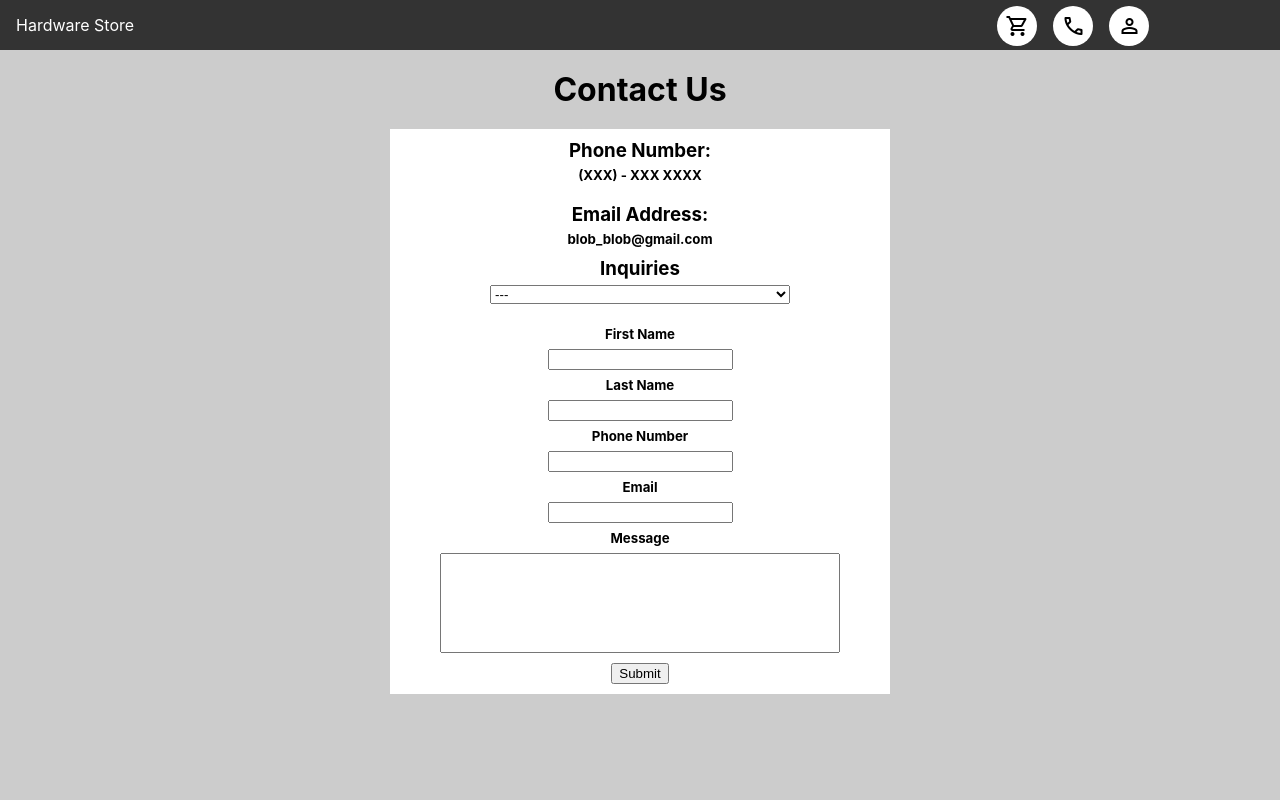
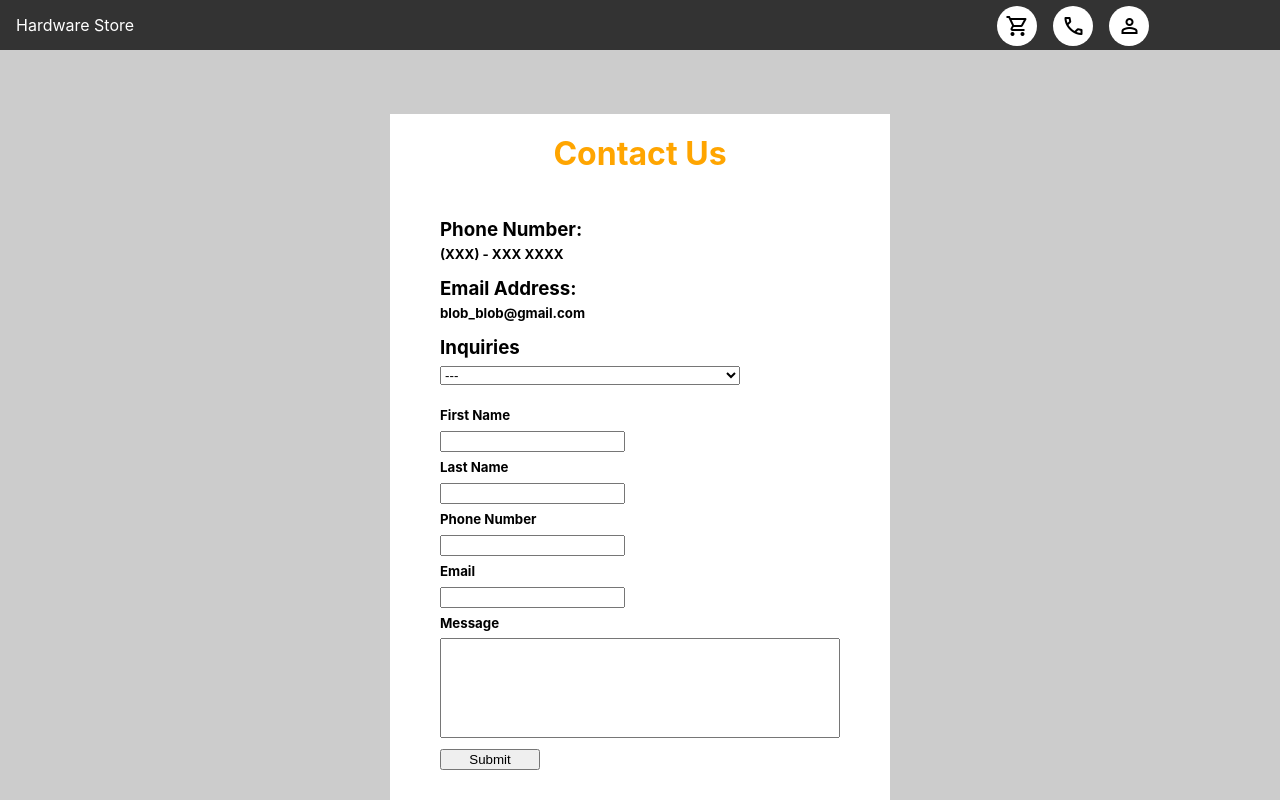
Before and after one commit to Developer994/hardwareStore, a React (Create React App) app in the folder client/: page /Contact in a window 1280 px wide. Shown: the top 800 px of the page. Built offline with nearby package versions, Linux system fonts and the light colour scheme; no server answers.

Commit message:
Made some styling changes to the Contact Us page and started working on the Cart Page.

```diff
--- a/client/src/pages/cart/Cart.css
+++ b/client/src/pages/cart/Cart.css
@@ -0,0 +1,21 @@
+.main-container {
+  display: flex;
+  justify-content: center;
+  height: 100%;
+  width: 100%;
+}
+
+.cart-container {
+  display: flex;
+  justify-content: center;
+  position: relative;
+  margin: 5% auto;
+  background-color: white;
+  width: 500px;
+  height: 600px;
+}
+
+.cart-title {
+  margin: 20px 0;
+  color: orange;
+}
--- a/client/src/pages/cart/Cart.js
+++ b/client/src/pages/cart/Cart.js
@@ -1,3 +1,11 @@
+import './Cart.css';
+
 export default function Cart() {
-  return <div>Cart</div>;
+  return (
+    <div className='main-container'>
+      <div className='cart-container'>
+        <h1 className='cart-title'>Cart</h1>
+      </div>
+    </div>
+  );
 }
--- a/client/src/pages/contact/Contact.css
+++ b/client/src/pages/contact/Contact.css
@@ -1,6 +1,7 @@
 * {
   margin: 0;
 }
+
 .main {
   width: 100%;
   height: 100%;
@@ -9,30 +10,42 @@
   align-items: center;
   justify-content: center;
 }
-.contactUs {
+
+.contactUs-container {
+  position: relative;
+}
+
+.contactUs-title {
   margin: 20px 0;
+  color: orange;
 }
-.contactContainer {
+
+.contact-container {
   display: flex;
   flex-direction: column;
   align-items: center;
   background-color: white;
   width: 500px;
   height: 100%;
-  padding-bottom: 10px;
+  padding-bottom: 40px;
+  margin: 5% auto;
 }
-.textContainer {
+
+.text-container {
   display: flex;
-  align-items: center;
+
   flex-direction: column;
   margin: 10px 0;
 }
+
 .heading {
-  margin-bottom: 5px;
+  margin: 15px 0 5px 0;
 }
+
 .h5Headers {
   margin: 7px 0;
 }
+
 .form-control {
   width: 300px;
   margin-bottom: 15px;
@@ -43,3 +56,7 @@
   height: 100px;
   margin-bottom: 10px;
 }
+
+.submitButton {
+  width: 100px;
+}
--- a/client/src/pages/contact/Contact.js
+++ b/client/src/pages/contact/Contact.js
@@ -3,9 +3,12 @@ import './Contact.css';
 export default function Contact() {
   return (
     <div className='main'>
-      <h1 className='contactUs'>Contact Us</h1>
-      <div className='contactContainer'>
-        <div className='textContainer'>
+      <div className='contact-container'>
+        <div className='contactUs-container'>
+          <h1 className='contactUs-title'>Contact Us</h1>
+        </div>
+        <div>
+          <div className='text-container'>
             <h3 className='heading'>Phone Number:</h3>
             <h5>(XXX) - XXX XXXX</h5>
           </div>
@@ -32,7 +35,10 @@ export default function Contact() {
           <input type='email' />
           <h5 className='h5Headers'>Message</h5>
           <input type='text' className='messageBox' />
-        <button>Submit</button>
+          <div className='submitBtnContainer'>
+            <button className='submitButton'>Submit</button>
+          </div>
+        </div>
       </div>
     </div>
   );
```
Lines whose indentation alone changed are shown as unchanged.
